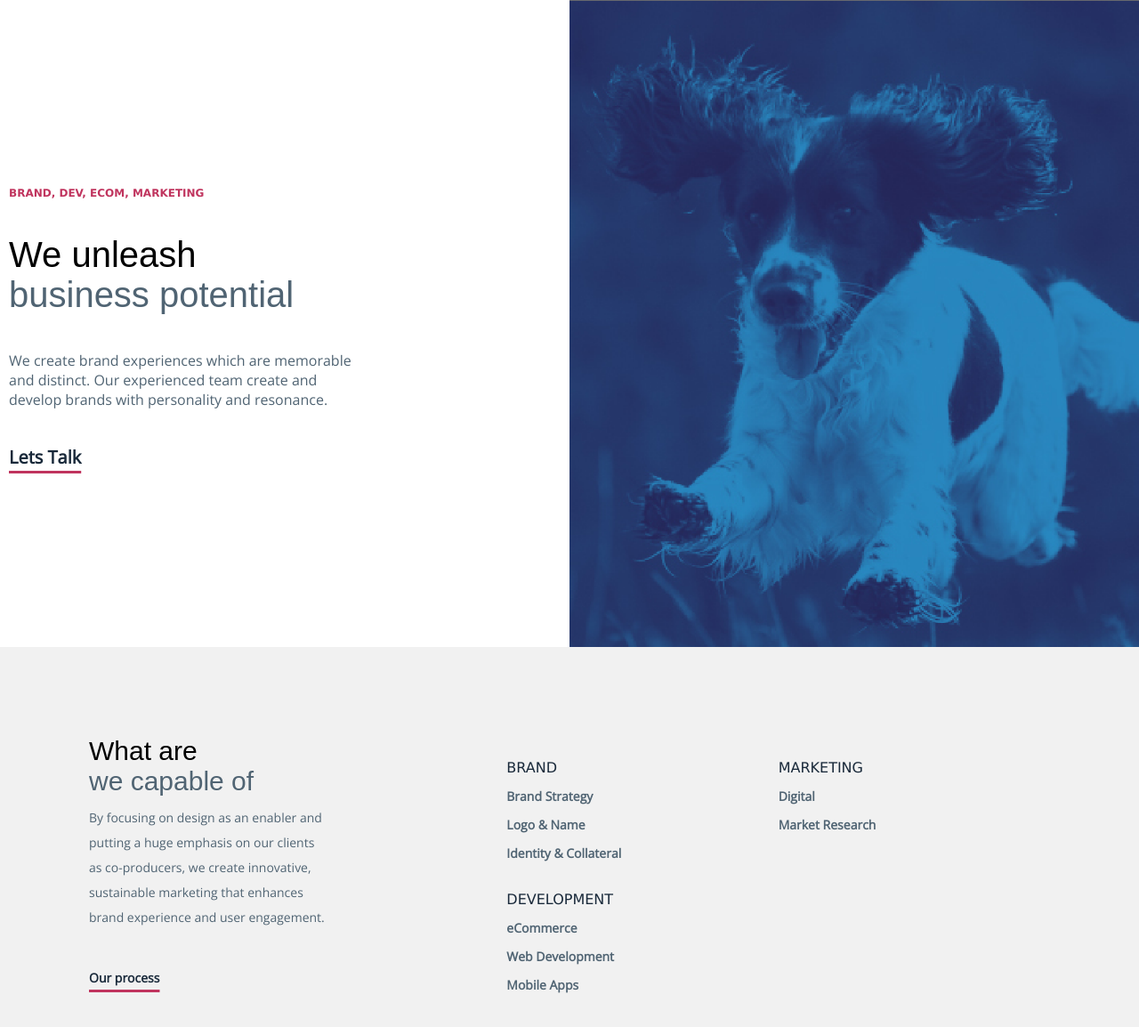
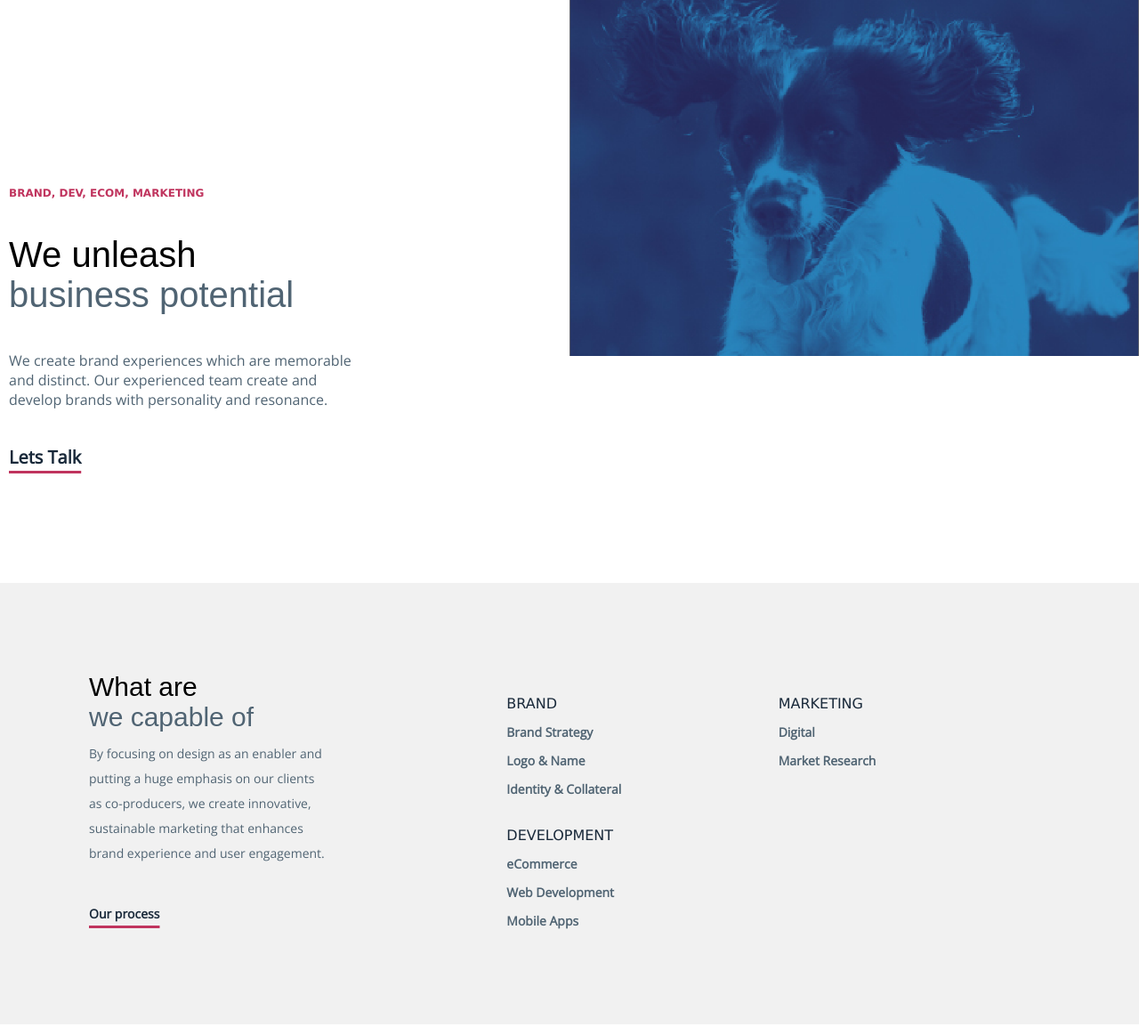
Before and after one commit to sarahDohOnline/5874-Dev, a plain HTML site: page index.html in a window 1280 px wide. Shown: the top 1154 px of the page at 89% size. Drawn offline with nearby package versions, Linux system fonts and the light colour scheme; a web font is replaced by a local one.

Commit message:
Update style.css

```diff
--- a/style.css
+++ b/style.css
@@ -13,9 +13,10 @@
   background-position-x: 20%;
   background-position-y: 20%;
   width: 100%;
-  height: 100vh;
+  height: 50vh;
   z-index: -1;
   overflow: hidden;
+  background-repeat: no-repeat;
 }
 
 @media only screen and (min-width: 680px) {
@@ -175,7 +176,7 @@ text-underline-offset: 8px;
       left: unset;
       right: 0;
       width: 50%;
-   height: 100vh;
+   height: 50vh;
   }
 
   }
@@ -320,7 +321,7 @@ text-underline-offset: 8px;
   font-size: 18px;
   font-weight: 380;
   font-style: normal;
-  padding-top: 200px;
+  padding-top: 10%;
   font-family: Open Sans;
 }
 .flex-item-left {
@@ -467,13 +468,12 @@ section ul li.active{
   display: none;
 }
 .prodservice-portfoliouct .itemBox img {
-  position: absolute;
+  position: relative;
   top: 0;
   left: 0;
   width: 100%;
   height: 100%;
   object-fit: cover;
-
 }
 .img__wrap:hover .img__description_layer {
   visibility: visible;
@@ -488,7 +488,6 @@ section ul li.active{
   color: #f1f1f1;
   background: rgb(0, 0, 0, 0.5);
   line-height: 1;
-
 }
 
 /* REVIEWS*/
```
